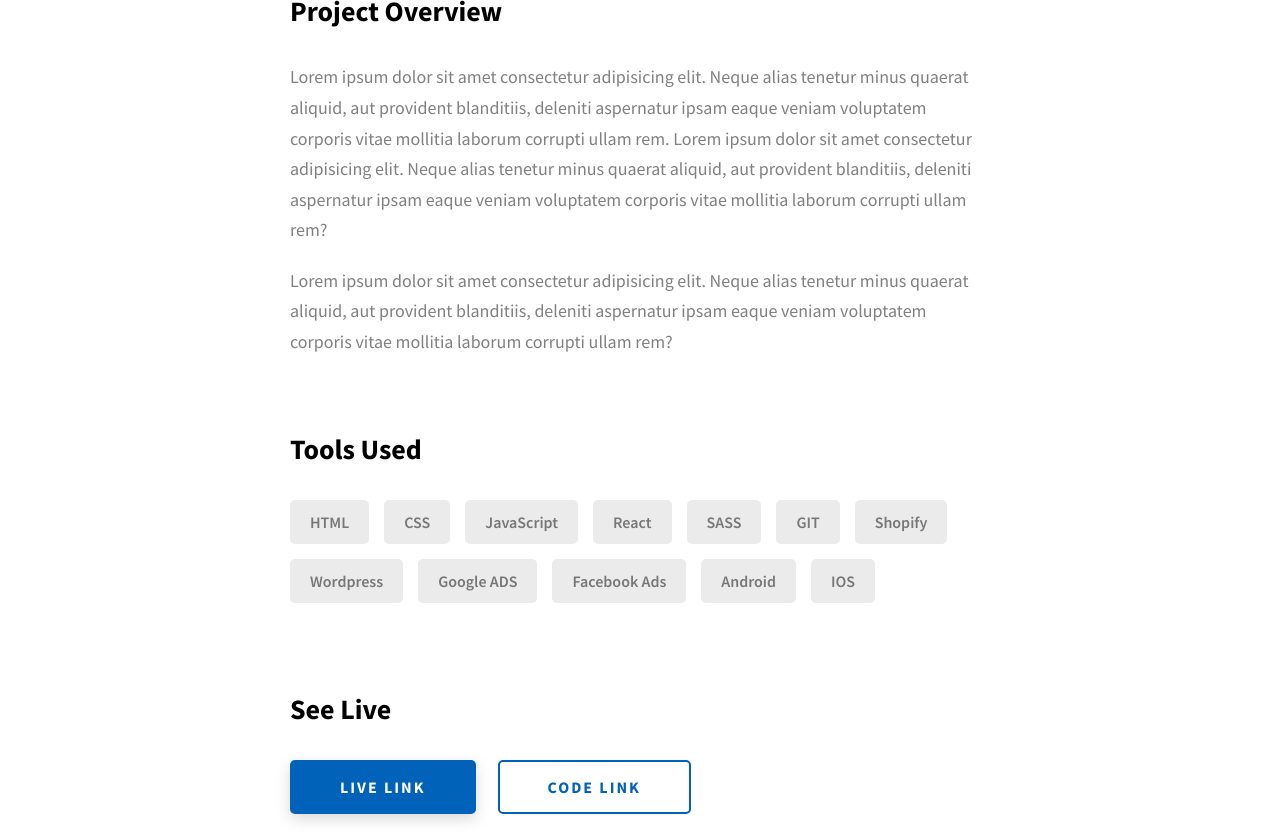
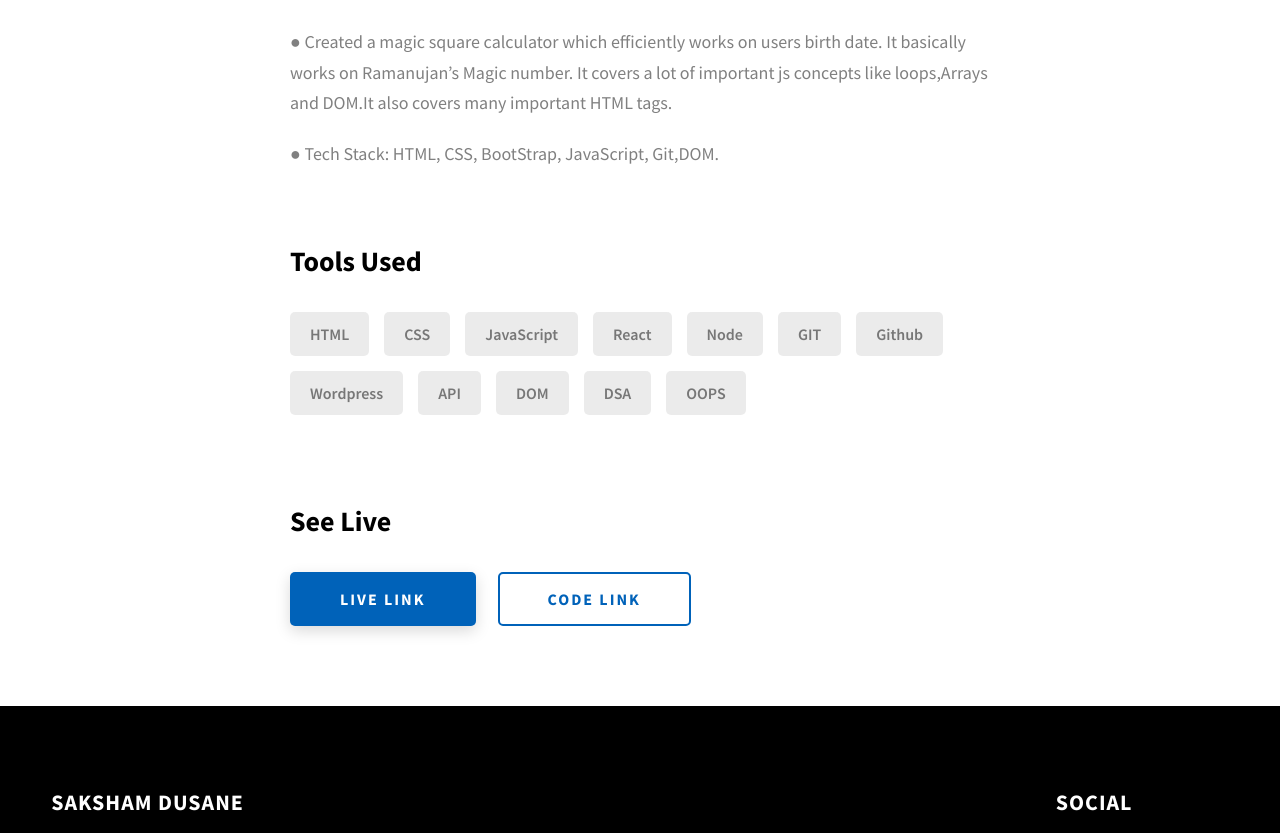
Before and after one commit to dusanesaksham14/MyPortfolio, a website: page project-2.html in a window 1280 px wide. Shown: the part 1415-2248 px from the top of the page. Drawn offline with Linux system fonts and the light colour scheme.

Commit message:
Update project-2.html

```diff
--- a/project-2.html
+++ b/project-2.html
@@ -84,12 +84,11 @@
     </header>
     <section class="project-cs-hero">
       <div class="project-cs-hero__content">
-        <h1 class="heading-primary">Project 2</h1>
+        <h1 class="heading-primary">Magic-Square-Calculator</h1>
         <div class="project-cs-hero__info">
           <p class="text-primary">
-            Lorem ipsum dolor sit amet consectetur adipisicing elit. Dignissimos
-            in numquam incidunt earum quaerat cum fuga, atque similique natus
-            nobis sit.
+            Magic square calculator is a game type website
+            where you can use it on your bitth date.
           </p>
         </div>
         <div class="project-cs-hero__cta">
@@ -111,20 +110,13 @@
             <div class="project-details__desc">
               <h3 class="project-details__content-title">Project Overview</h3>
               <p class="project-details__desc-para">
-                Lorem ipsum dolor sit amet consectetur adipisicing elit. Neque
-                alias tenetur minus quaerat aliquid, aut provident blanditiis,
-                deleniti aspernatur ipsam eaque veniam voluptatem corporis vitae
-                mollitia laborum corrupti ullam rem. Lorem ipsum dolor sit amet
-                consectetur adipisicing elit. Neque alias tenetur minus quaerat
-                aliquid, aut provident blanditiis, deleniti aspernatur ipsam
-                eaque veniam voluptatem corporis vitae mollitia laborum corrupti
-                ullam rem?
+                ● Created a magic square calculator which efficiently works on
+                  users birth date. It basically works on Ramanujan’s Magic number.
+                  It covers a lot of important js concepts like loops,Arrays and
+                  DOM.It also covers many important HTML tags.
               </p>
               <p class="project-details__desc-para">
-                Lorem ipsum dolor sit amet consectetur adipisicing elit. Neque
-                alias tenetur minus quaerat aliquid, aut provident blanditiis,
-                deleniti aspernatur ipsam eaque veniam voluptatem corporis vitae
-                mollitia laborum corrupti ullam rem?
+                ● Tech Stack: HTML, CSS, BootStrap, JavaScript, Git,DOM.
               </p>
             </div>
             <div class="project-details__tools-used">
@@ -134,14 +126,14 @@
                 <div class="skills__skill">CSS</div>
                 <div class="skills__skill">JavaScript</div>
                 <div class="skills__skill">React</div>
-                <div class="skills__skill">SASS</div>
+                <div class="skills__skill">Node</div>
                 <div class="skills__skill">GIT</div>
-                <div class="skills__skill">Shopify</div>
+                <div class="skills__skill">Github</div>
                 <div class="skills__skill">Wordpress</div>
-                <div class="skills__skill">Google ADS</div>
-                <div class="skills__skill">Facebook Ads</div>
-                <div class="skills__skill">Android</div>
-                <div class="skills__skill">IOS</div>
+                <div class="skills__skill">API</div>
+                <div class="skills__skill">DOM</div>
+                <div class="skills__skill">DSA</div>
+                <div class="skills__skill">OOPS</div>
               </div>
             </div>
             <div class="project-details__links">
@@ -209,10 +201,10 @@
             </div>
           </div>
           <div class="main-footer__row main-footer__row-2">
-            <h4 class="heading heading-sm text-lt">Saksham</h4>
+            <h4 class="heading heading-sm text-lt">Saksham Dusane</h4>
             <p class="main-footer__short-desc">
-              Lorem ipsum dolor sit amet consectetur adipisicing elit facilis
-              tempora explicabo quae quod deserunt
+              I am person enthusiastic in softwares and ready for any kind
+              of collaboration or work.
             </p>
           </div>
         </div>
@@ -220,7 +212,7 @@
         <div class="main-footer__lower">
           &copy; Copyright 2021. Made by
           <a rel="noreferrer" target="_blank" href="https://rammaheshwari.com"
-            >Ram Maheshwari</a
+            >Saksham Dusane</a
           >
         </div>
       </div>
```
